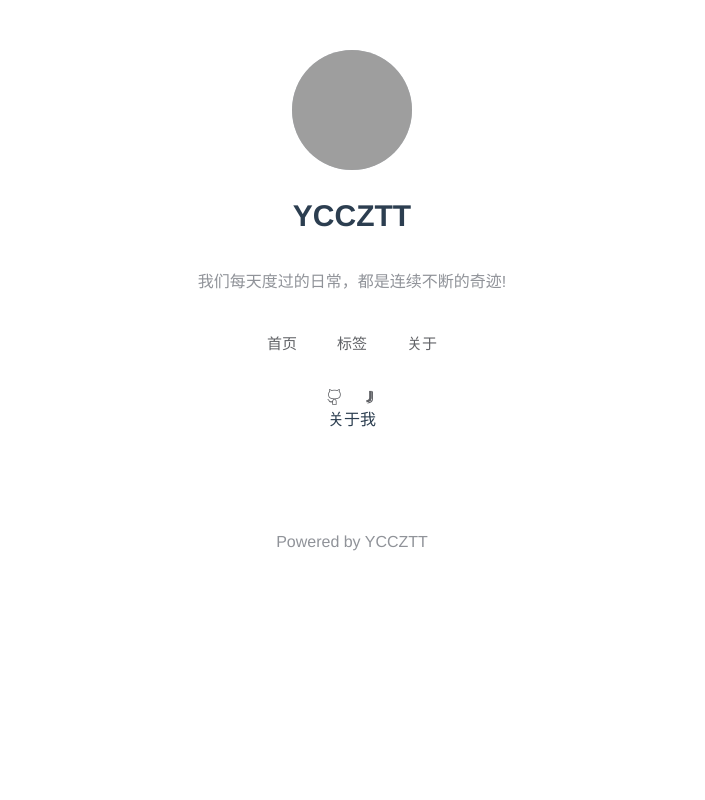
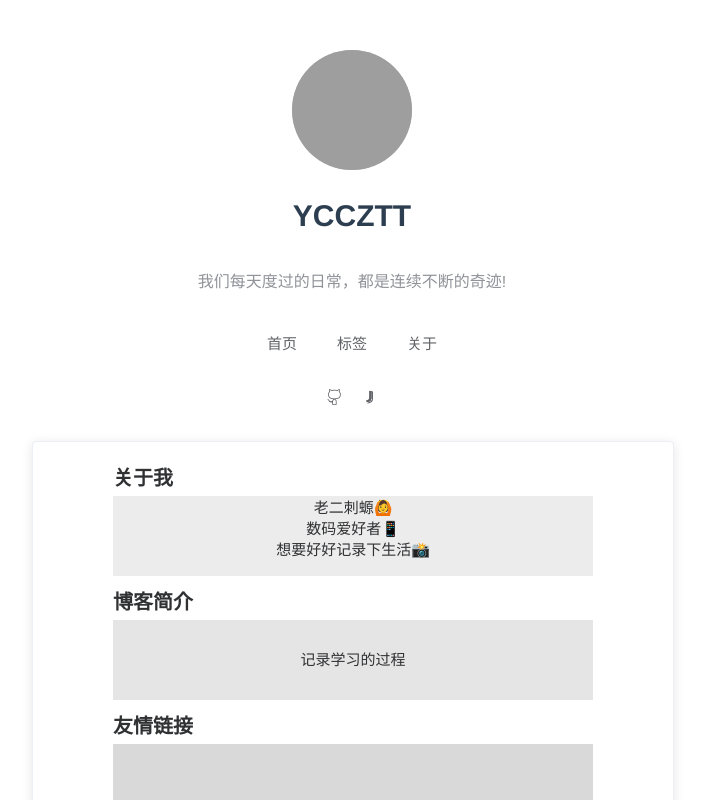
Before and after one commit to tanbinh123/easy-blog, a Vue app in the folder springboot-blog-vue/: page / in a window 1280 px wide. Both pictures are taken after a click on the link "关于". Shown: the top 800 px of the page, without its empty margins (288-993 px from the left). Built offline with nearby package versions, Linux system fonts and the light colour scheme; no server answers.

Commit message:
新增关于页面

```diff
--- a/springboot-blog-vue/src/router/index.js
+++ b/springboot-blog-vue/src/router/index.js
@@ -17,22 +17,22 @@ export default new Router({
       component: Index
     },
     {
-      path: '/admin',
-      name: 'Login',
-      component: Login
-    },
-    {
-      path: '/management',
-      name: 'Management',
-      component: Management
-    },
-    {
       path: '/viewBlog',
       name: 'ViewBlog',
       component: ViewBlog
     },
     {
-      path: '/editBlog',
+      path: '/goToAdmin',
+      name: 'Login',
+      component: Login
+    },
+    {
+      path: '/admin/management',
+      name: 'Management',
+      component: Management
+    },
+    {
+      path: '/admin/editBlog',
       name: 'EditBlog',
       component: EditBlog
     }
--- a/springboot-blog-vue/src/views/Index.vue
+++ b/springboot-blog-vue/src/views/Index.vue
@@ -16,7 +16,7 @@
       <el-link class="link" :underline="false" @click="changeType('about')">关于</el-link>
     </div>
     <div class="iconbtn">
-      <el-link :underline="false"><i class="iconfont icon-github"></i></el-link>
+      <el-link :underline="false" href="https://github.com/"><i class="iconfont icon-github"></i></el-link>
       <span style="margin-left:10px;margin-right:10px;"></span>
       <el-link :underline="false" href="https://web.okjike.com/me" target="_blank"><i class="iconfont icon-jishufuwu"></i></el-link>
     </div>
@@ -79,7 +79,7 @@ export default {
   }
   .show-bottom {
     color:#909399;
-    margin-top: 8%;
+    margin-top: 6%;
     margin-bottom: 3%;
   }
 </style>
--- a/springboot-blog-vue/src/views/admin/Login.vue
+++ b/springboot-blog-vue/src/views/admin/Login.vue
@@ -32,7 +32,7 @@
         this.$axios.post('/user/login',this.loginForm).then(res => {
             var result =  res.data
             if (result.code === 200) {
-              this.$router.push({path:'/management',query: {id:result.data.id}})
+              this.$router.push({path:'/admin/management',query: {id:result.data.id}})
             } else {
               this.$message({
                 message: result.message,
--- a/springboot-blog-vue/src/views/admin/components/Blogs.vue
+++ b/springboot-blog-vue/src/views/admin/components/Blogs.vue
@@ -41,7 +41,7 @@ export default {
             if(result.code == 200) {
                 this.list = result.data
             } else {
-                console.log(result.msg)
+                console.log(result.message)
             }
         }).catch(err => {
             console.log(err)
@@ -52,9 +52,9 @@ export default {
     },
     editBlog(row) {
       if(row!=null) {
-        this.$router.push({ path: "/editBlog", query: { id: row.id } });
+        this.$router.push({ path: "/admin/editBlog", query: { id: row.id } });
       } else {
-        this.$router.push('/editBlog');
+        this.$router.push('/admin/editBlog');
       }
     },
     deleteBlog(row) {
--- a/springboot-blog-vue/src/views/admin/components/EditBlog.vue
+++ b/springboot-blog-vue/src/views/admin/components/EditBlog.vue
@@ -98,7 +98,7 @@ export default {
               url:result.data.cover_img,
             })
           } else {
-            console.log(result.msg)
+            console.log(result.message)
           }
         }).catch(err => {
           console.log(err);
@@ -112,7 +112,7 @@ export default {
           if(result.code == 200) {
               this.labelList = result.data
           } else {
-              console.log(result.msg)
+              console.log(result.message)
           }
       }).catch(err => {
           console.log(err)
@@ -126,7 +126,7 @@ export default {
         if (res.data.code === 200) {
           this.saveData.cover_img = res.data.url
         } else {
-          this.$message.error(res.data.msg)
+          this.$message.error(res.data.message)
         }
       }).catch((err) => {
         console.log(err)
@@ -144,7 +144,7 @@ export default {
         if (res.data.code === 200) {
           this.$refs.md.$img2Url(pos, res.data.url)
         } else {
-          this.$message.error(res.data.msg)
+          this.$message.error(res.data.message)
         }
       }).catch((err) => {
         console.log(err)
@@ -161,11 +161,11 @@ export default {
         if (res.data.code === 200) {
           this.$message({
             type: 'success',
-            message: res.data.msg
+            message: res.data.message
           });
           this.$router.go(-1)
         } else {
-          this.$message.error(res.data.msg)
+          this.$message.error(res.data.message)
         }
       }).catch((err) => {
         console.log(err)
--- a/springboot-blog-vue/src/views/components/About.vue
+++ b/springboot-blog-vue/src/views/components/About.vue
@@ -1,6 +1,29 @@
 <template>
     <div>
-        关于我
+        <div class="info">
+          <el-card class="about-box">
+            <div class="about-list">
+                <div>
+                  <b class="title">关于我</b>
+                  <div class="aboutMe text">
+                    老二刺螈🙆<br>
+                    数码爱好者📱<br>
+                    想要好好记录下生活📸
+                  </div>
+                </div>
+                <div>
+                  <b class="title">博客简介</b>
+                  <div class="blog text">
+                    记录学习的过程
+                  </div>
+                </div>
+                <div>
+                  <b class="title">友情链接</b>
+                  <div class="friend text"></div>
+                </div>
+            </div>
+          </el-card>
+        </div>
     </div>
 </template>
 
@@ -20,5 +43,40 @@ export default {
 </script>
 
 <style scoped>
-
+.info {
+  margin-top: 35px;
+  margin-left: 25%;
+  width: 50%;
+  height: 50vh;
+}
+.about-box {
+  width: 100%;
+  height: 56vh;
+}
+.about-list {
+  text-align: left;
+  font-size: 20px;
+}
+.title {
+  margin-left: 10%;
+}
+.text {
+  width: 80%;
+  height: 80px;
+  margin-top: 5px;
+  margin-left: 10%;
+  margin-bottom: 10px;
+  text-align: center;
+  font-size: 15px;
+}
+.aboutMe {
+  background: rgba(192, 192, 192, 0.3);
+}
+.blog {
+  background: rgba(169, 169, 169, 0.3);
+  line-height: 80px;
+}
+.friend {
+  background: rgba(128, 128, 128, 0.3);
+}
 </style>
```
